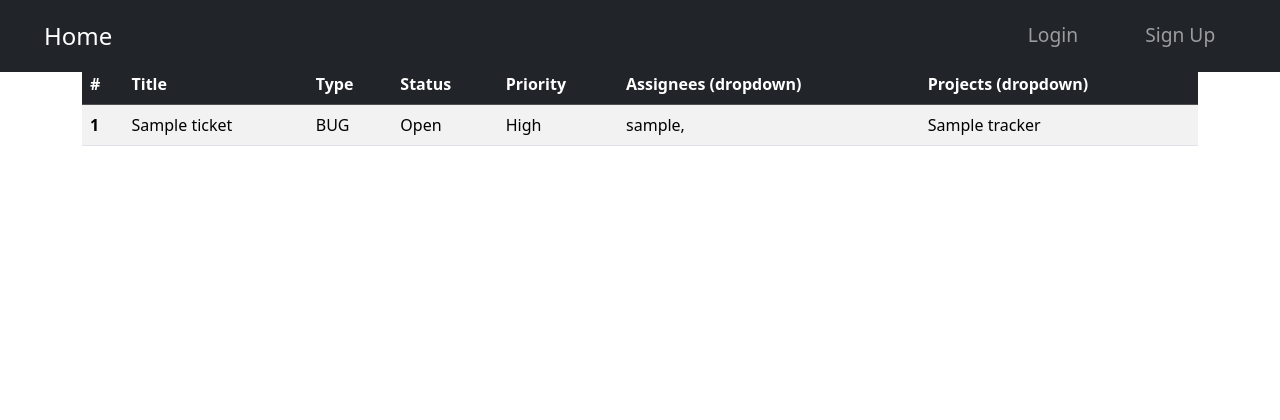
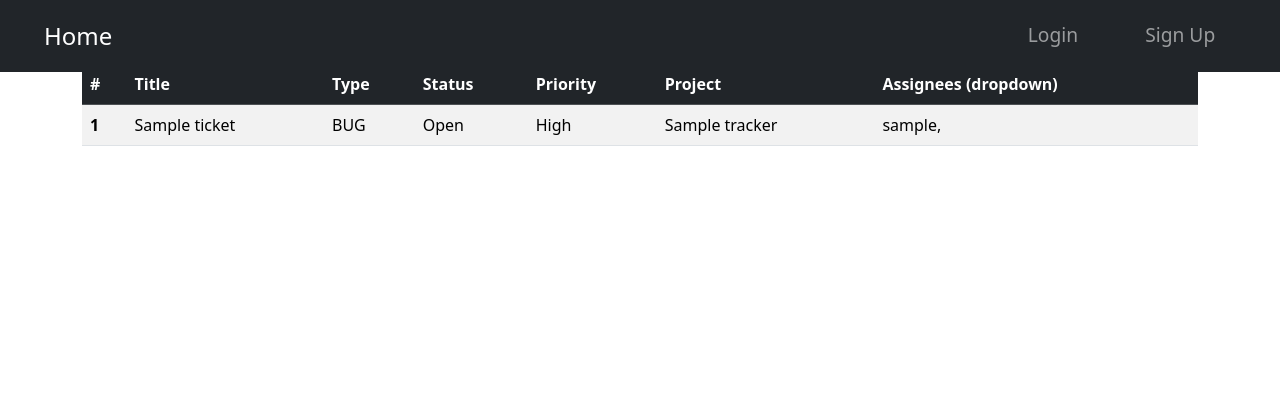
Before and after one commit to nathandevx/bug-tracker-django, a Django app: template tracker/templates/tracker/dashboard/open_tickets.html in a window 1280 px wide. Shown: the top 420 px of the page. Run offline with Django 4.2, Linux system fonts and the light colour scheme; the template is opened without the code that fills it: values that come from a table or form of the project are taken from there, others are empty; tables that the repository leaves empty hold one stand-in row (values such as "Sample post"); some libraries are stand-ins or nearby versions.

Commit message:
open tickets table

```diff
--- a/tracker/templates/tracker/dashboard/open_tickets.html
+++ b/tracker/templates/tracker/dashboard/open_tickets.html
@@ -13,8 +13,8 @@
 		                <th scope="col">Type</th>
 		                <th scope="col">Status</th>
 		                <th scope="col">Priority</th>
+		                <th scope="col">Project</th>
 		                <th scope="col">Assignees (dropdown)</th>
-		                <th scope="col">Projects (dropdown)</th>
 		            </tr>
 		        </thead>
 		        <tbody>
@@ -25,12 +25,12 @@
 		                    <td>{{ obj.type }}</td>
 		                    <td>{{ obj.status }}</td>
 		                    <td>{{ obj.priority }}</td>
+		                    <td>{{ obj.tracker }}</td>
 		                    <td>
 			                    {% for assignee in obj.assignees.all %}
 			                        {{ assignee }},
 			                    {% endfor %}
 		                    </td>
-		                    <td>{{ obj.tracker }}</td>
 		                </tr>
 		            {% endfor %}
 		        </tbody>
```
